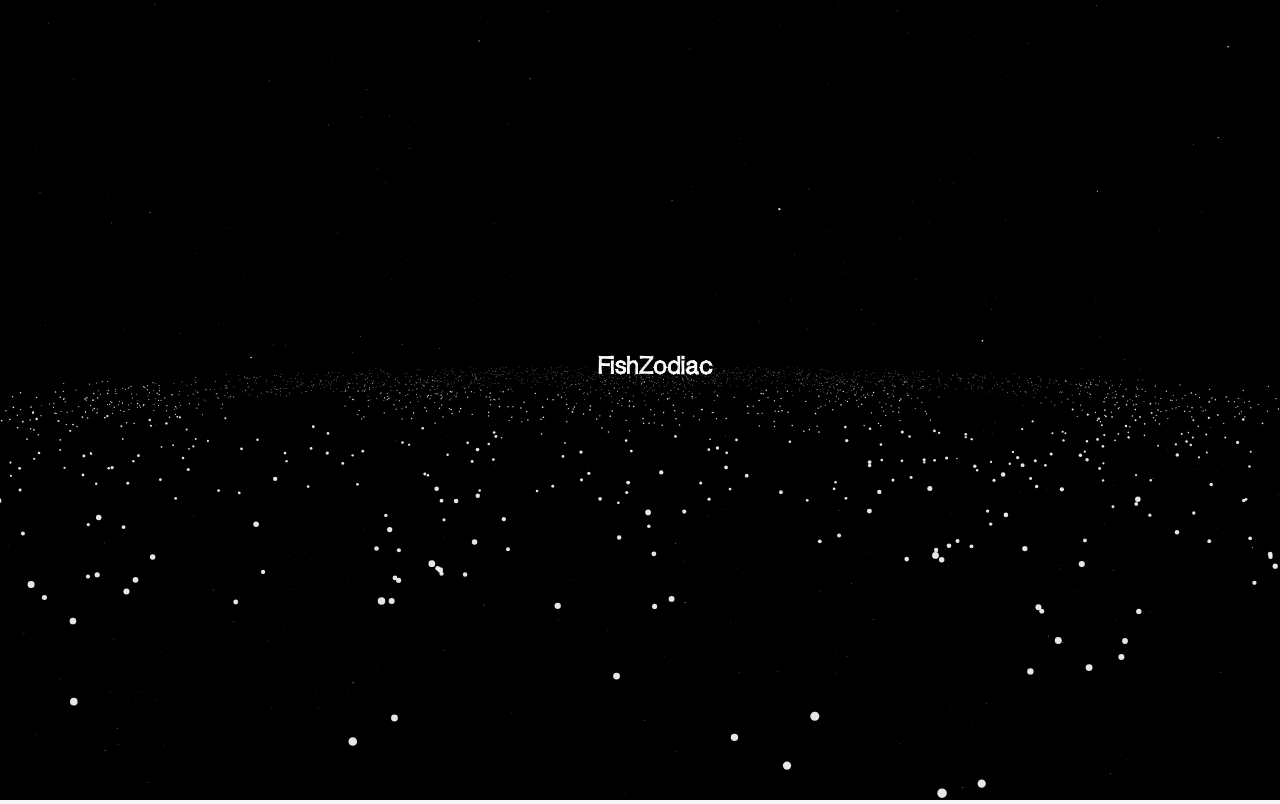
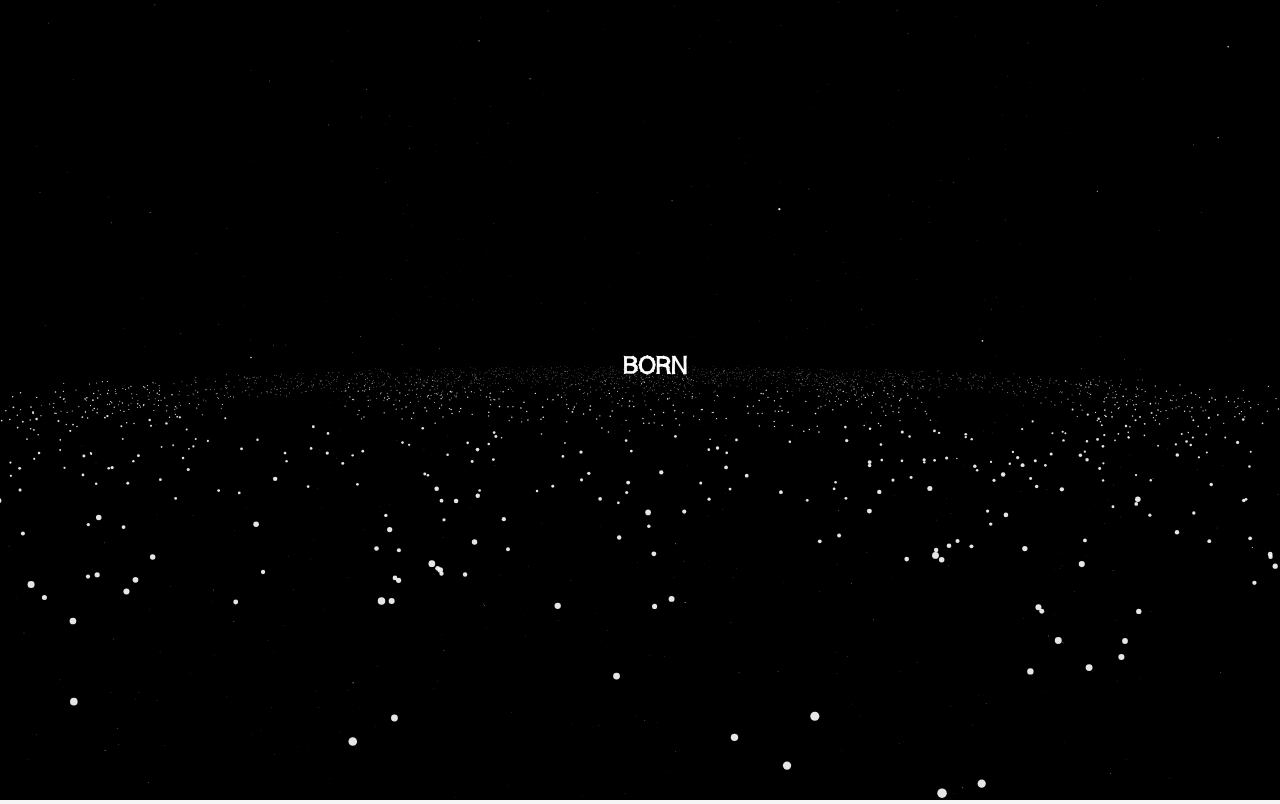
Before and after one commit to FishZodiac/fishzodiac.github.io, a plain HTML site: page index.html in a window 1280 px wide. Drawn offline with Linux system fonts and the light colour scheme; animation ran at ten frames a second.

Commit message:
Update index.html

```diff
--- a/index.html
+++ b/index.html
@@ -73,7 +73,7 @@
 
 			var loader = new THREE.FontLoader();
 			loader.load( './static/fonts/helvetiker_regular.typeface.json', function ( font ) {
-				var geometry = new THREE.TextGeometry('FishZodiac', {
+				var geometry = new THREE.TextGeometry('BORN', {
 					font: font,
 					size: 20,
 					height: 10,
@@ -86,7 +86,7 @@
 				];
 
 				var mesh = new THREE.Mesh( geometry, materials );
-				mesh.position.x = -50;
+				mesh.position.x = -20;
 				mesh.position.y = 30;
 				mesh.position.z = -25;
 				scene.add( mesh );
```
